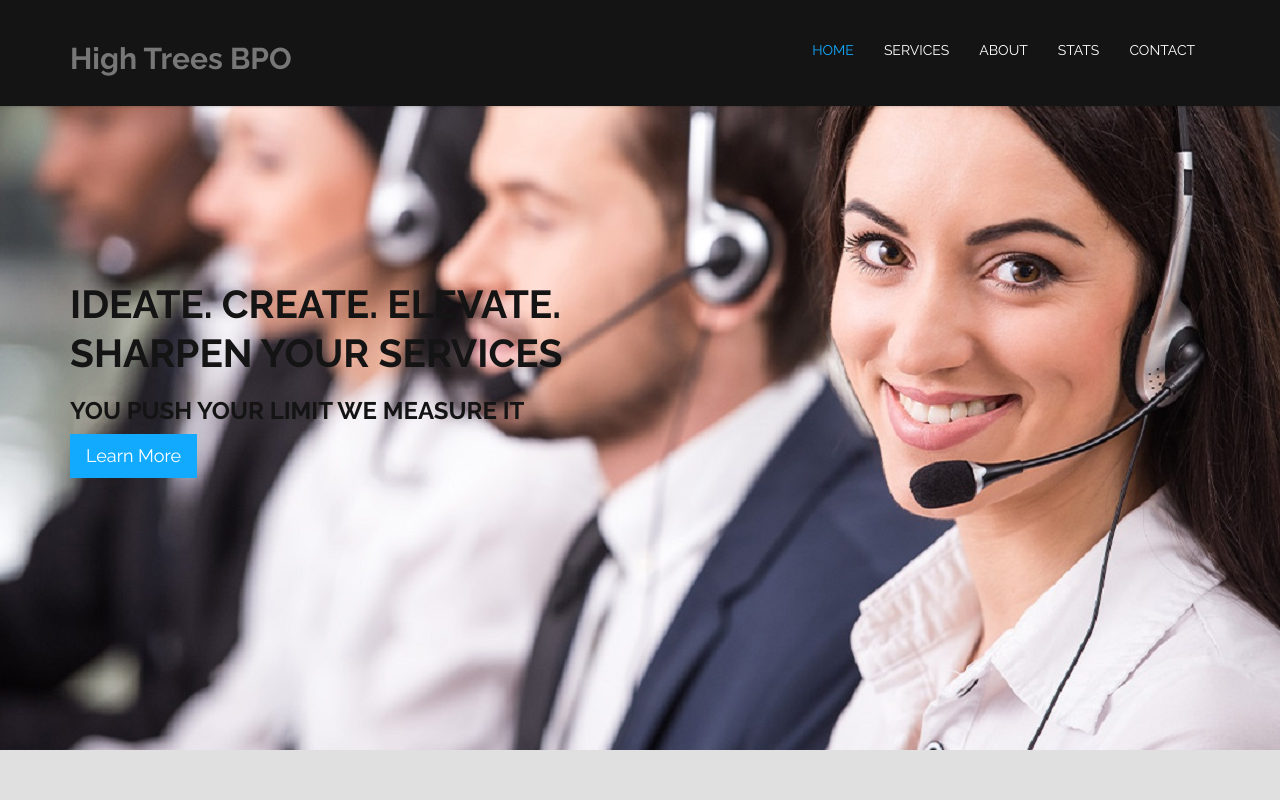
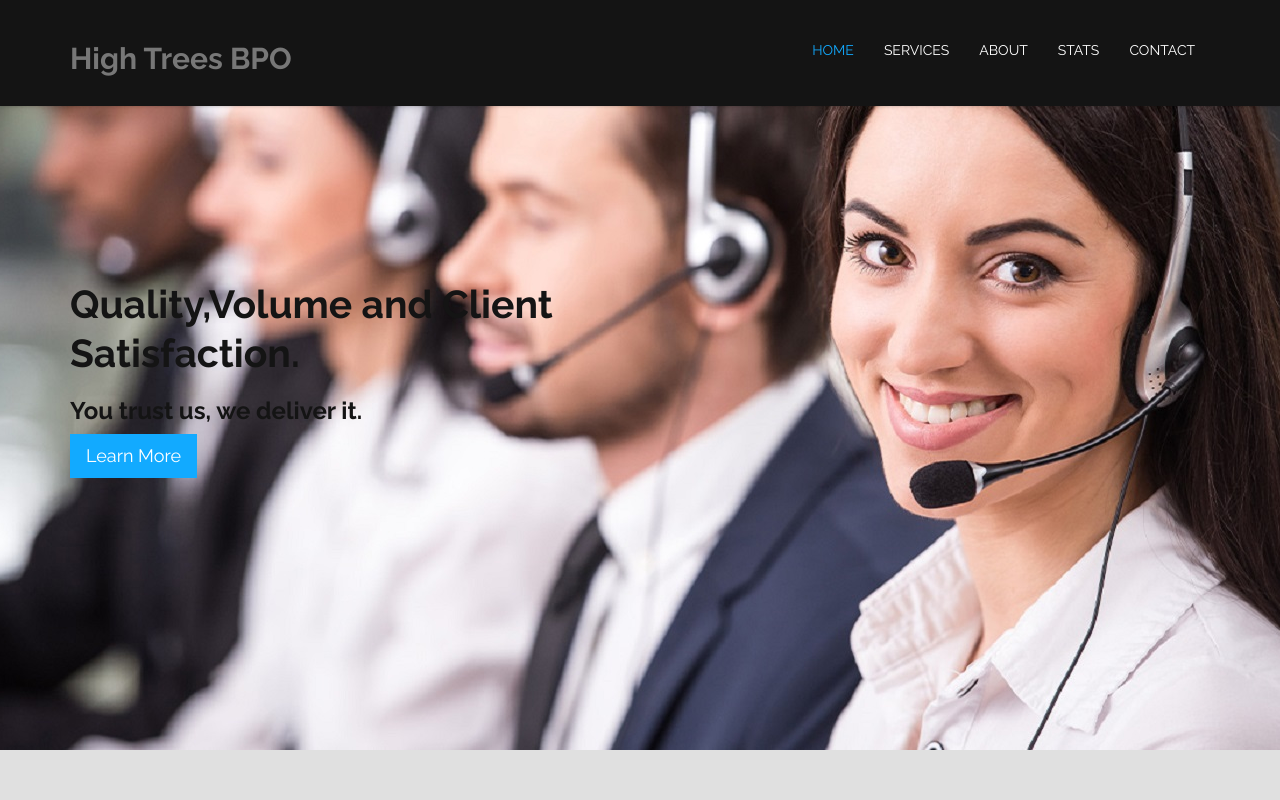
Before and after one commit to HighTreesBPO/website, a website: page index.html in a window 1280 px wide. Shown: the top 800 px of the page. Drawn offline with Linux system fonts and the light colour scheme.

Commit message:
Update index.html

```diff
--- a/index.html
+++ b/index.html
@@ -53,11 +53,10 @@
                         <div class="row">
                             <div class="col-sm-6">
 
-                                    <h2>IDEATE. CREATE. ELEVATE.
-                                        SHARPEN YOUR SERVICES
+                                    <h2>Quality,Volume and Client Satisfaction.
 
                                         </h2>
-                                    <h3>YOU PUSH YOUR LIMIT WE MEASURE IT</h3>
+                                    <h3>You trust us, we deliver it.</h3>
                                     <a class="btn btn-primary btn-lg" href="#">Learn More</a>
 
                             </div>
```
